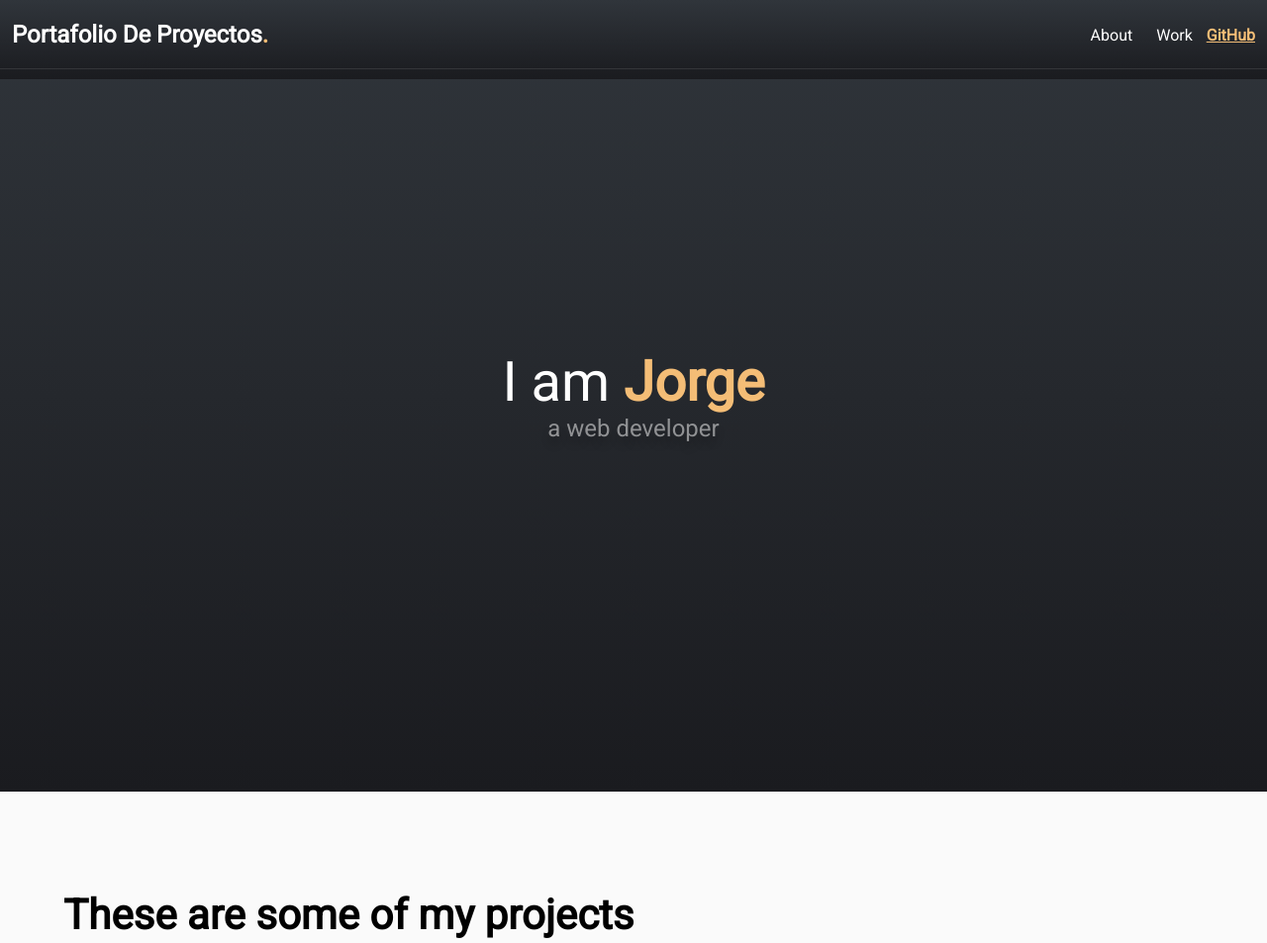
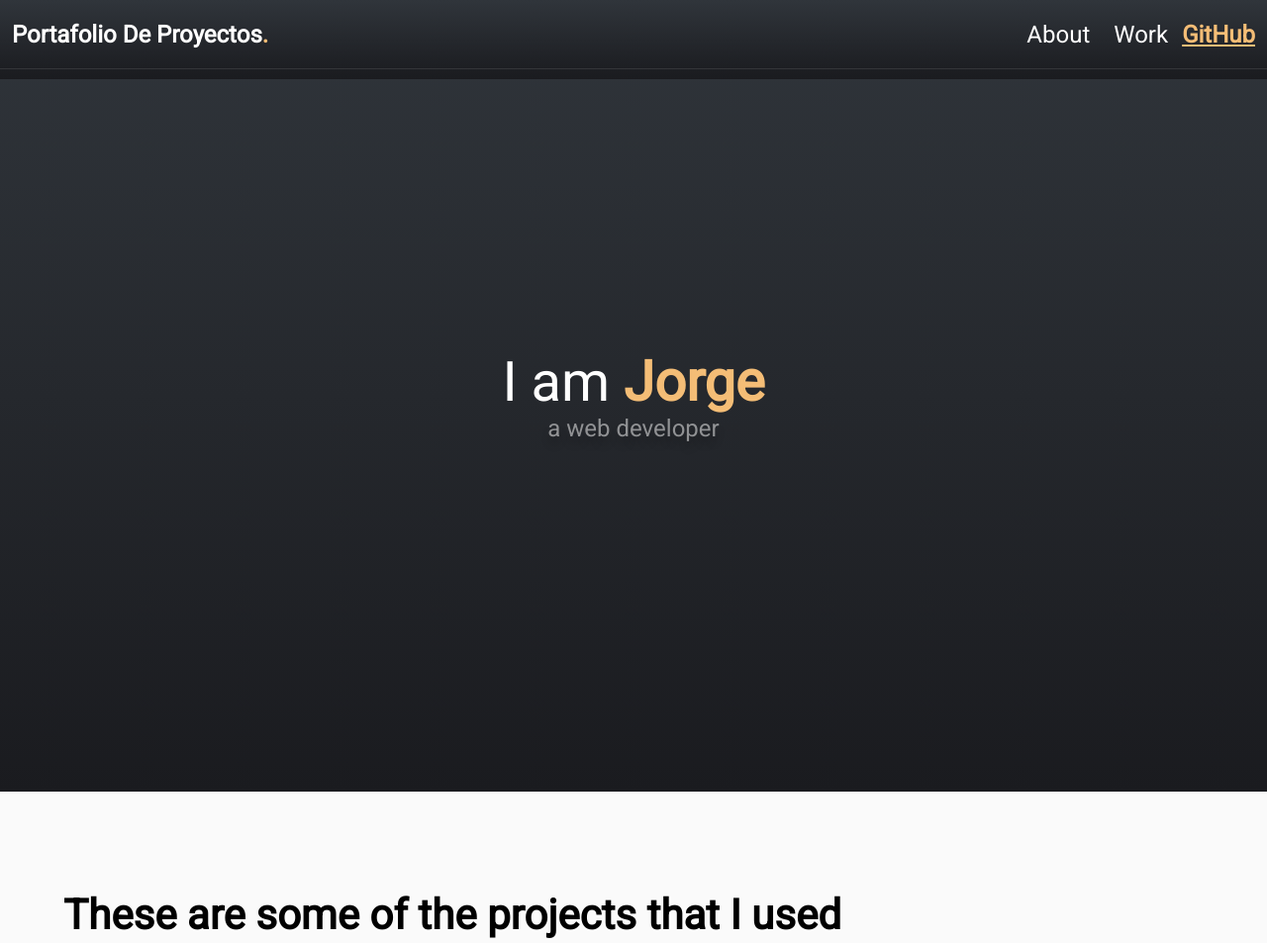
Before and after one commit to jormarin12/hackademy, a plain HTML site: page index.html in a window 1280 px wide. Shown: the top 953 px of the page at 99% size. Drawn offline with nearby package versions, Linux system fonts and the light colour scheme.

Commit message:
Correccion de ortografia
Correccion

```diff
--- a/css/styles.css
+++ b/css/styles.css
@@ -62,10 +62,12 @@ body{
     text-decoration: none;
     font-weight: 300;
     padding: 10px;
+    font-size: 24px;
 }
 .link--active{
     color: var(--gold1);
     font-weight: 700;
+    font-size: 24px;
 }
 .point{
     color: var(--gold1);
--- a/index.html
+++ b/index.html
@@ -42,7 +42,8 @@
 
         <section class="myproject" id="projects">
             <div class="container">
-                <h2 class="subtitle">These are some of my projects</h2>
+                <h2 class="subtitle">
+                    These are some of the projects that I used</h2>
 
 
                  <article class="container-cards">
```
